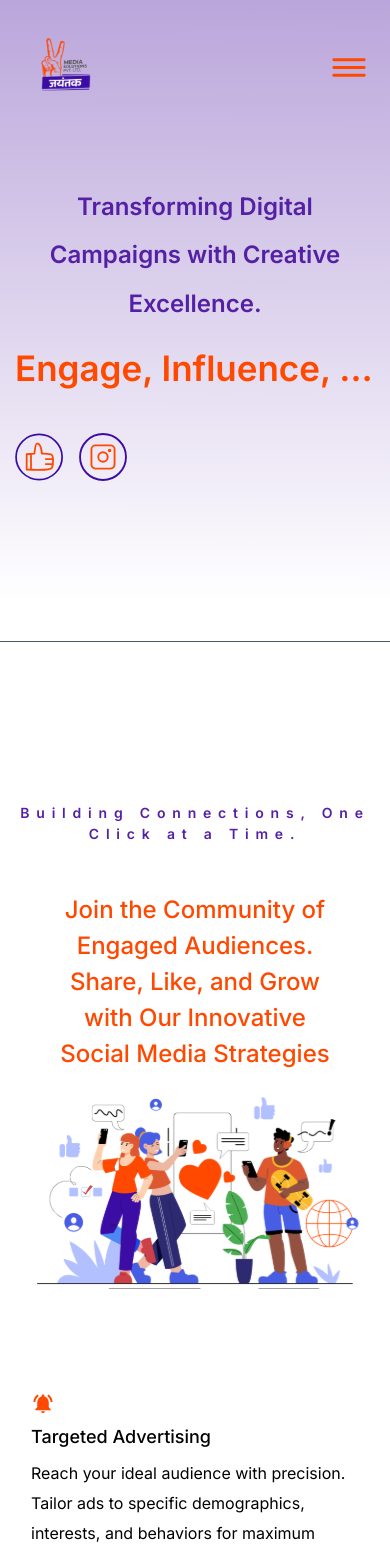
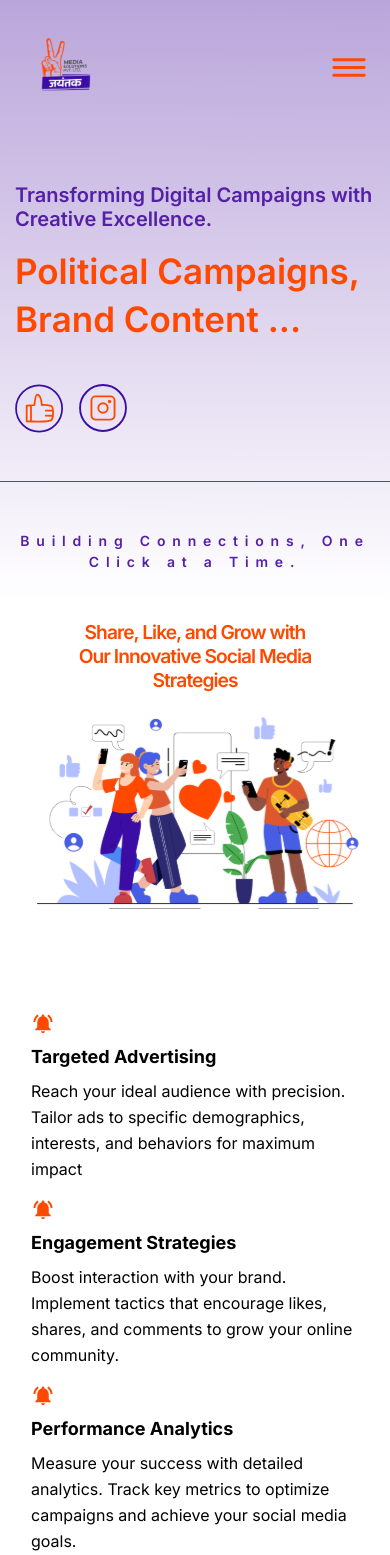
Before and after one commit to R67USD/media-landing-website, a Next.js app: page / in a window 390 px wide. Shown: the top 1555 px of the page. Built offline with nearby package versions, Linux system fonts and the light colour scheme.

Commit message:
fix: minor UI changes in home section in mobile version.

```diff
--- a/src/app/_components/HomeCarousal.tsx
+++ b/src/app/_components/HomeCarousal.tsx
@@ -11,7 +11,7 @@ import { Navigation } from "swiper/modules";
 
 const HomeCarousal = () => {
   return (
-    <div className="container max-md:hidden">
+    <div className="container max-md:hidden text-black">
       <Swiper navigation={true} modules={[Navigation]} className="mySwiper">
         <SwiperSlide>
           <div className="items-center text-center flex justify-center flex-col px-[210px]">
--- a/src/app/_components/HomeHeroSection.tsx
+++ b/src/app/_components/HomeHeroSection.tsx
@@ -4,13 +4,19 @@ import React from "react";
 const HomeHeroSection = () => {
   return (
     <div className="flex justify-between max-md:flex-col container">
-      <div className="lg:w-1/2 flex flex-col max-sm:text-center gap-4 max-md:mt-12 mt-48 ">
-        <div className="max-sm:leading-2 max-md:text-[24px] text-[40px] font-semibold text-purple-primary leading-hero">
+      <div className="lg:w-1/2 flex flex-col max-sm:text-center gap-4 max-md:mt-12 mt-32">
+        <div className="max-sm:text-left max-sm:leading-[24px] max-sm:text-[20px] text-[40px] font-semibold text-purple-primary sm:leading-hero">
           Transforming Digital Campaigns with Creative Excellence.
         </div>
-        <div className="max-sm:text-[35px] max-sm:truncate  text-[40px] font-semibold text-primary-orange leading-hero">
+        <div className="max-sm:hidden max-sm:text-[35px] max-sm:truncate  text-[40px] font-semibold text-primary-orange leading-hero">
           Engage, Influence, and Inspire with our Customized Political Campaigns
-          and Brand Content Strategies”
+          and Brand Content Strategies
+        </div>
+        <div className="sm:hidden text-left max-sm:text-[35px] truncate text-[40px] font-semibold text-primary-orange leading-hero">
+          <div className="font-semibold text-primary-orange leading-hero">
+            Political Campaigns,
+          </div>
+          <div>Brand Content ...</div>
         </div>
       </div>
       <div className="md:hidden max-md:flex max-md:gap-4 max-md:mt-10">
--- a/src/app/_components/HomeMainSection.tsx
+++ b/src/app/_components/HomeMainSection.tsx
@@ -5,12 +5,26 @@ import React from "react";
 
 const HomeMainSection = () => {
   return (
-    <div className="container flex flex-col items-center justify-center mt-28 bg-transparent">
+    <div className="container flex flex-col items-center justify-center max-sm:mt-12 mt-28 bg-transparent">
       <h4 className="text-[14px] tracking-[.425rem] text-center font-semibold text-purple-primary">
         {t("home.main.title")}
       </h4>
-      <div className="max-sm:text-[24px] text-[38px] font-[500] text-primary-orange mt-12 w-[80%] text-center">
+      <div className="max-sm:hidden max-sm:text-[24px] text-[38px] font-[500] text-primary-orange mt-12 w-[80%] text-center">
         {t("home.main.description")}
+      </div>
+      <div
+        style={{
+          fontSize: "1.2rem",
+          fontStyle: "normal",
+          fontWeight: 600,
+          lineHeight: "normal",
+          letterSpacing: "-0.06rem",
+        }}
+        className="text-[38px] font-[500] text-primary-orange mt-12 w-[80%] text-center"
+      >
+        <div className="">Share, Like, and Grow with</div>
+        <div className="">Our Innovative Social Media</div>
+        <div className="">Strategies</div>
       </div>
       <div>
         <Image
@@ -37,10 +51,10 @@ const HomeMainSection = () => {
                     height={24}
                   />
                 </div>
-                <div className="text-black text-[18px] font-[500]">
+                <div className="max-sm:font-bold text-black text-[18px] font-[500]">
                   {item.title}
                 </div>
-                <div className="text-black text-[16px] leading-[30px] max-md:text-left text-center max-md:p-0 p-4">
+                <div className="text-black text-[16px] max-sm:leading-[26px] leading-[30px] max-md:text-left text-center max-md:p-0 p-4">
                   {item.description}
                 </div>
               </div>
--- a/src/app/about-us/_components/AboutUsMainSection.tsx
+++ b/src/app/about-us/_components/AboutUsMainSection.tsx
@@ -8,15 +8,32 @@ const AboutUsMainSection: React.FC = () => {
   return (
     <div className="container w-full">
       <div className="mx-auto">
-        <div className="flex flex-col items-start justify-center my-10">
-          <h2 className="max-sm:text-[35px] text-[40px] font-bold text-primary-orange mb-4">
+        <div className="flex flex-col items-start justify-center max-sm:mt-10 my-10">
+          <h2 className="max-sm:text-[35px] text-[40px] font-bold text-primary-orange max-sm:mb-0 mb-4">
             {t("aboutUs.title")}
           </h2>
           <div className="flex flex-col justify-between md:flex-row items-center md:items-start gap-10 w-full">
-            <div className="max-w-4xl pt-12 text-lg leading-relaxed md:mt-0 ">
-              <p className="text-gray-800 max-sm:text-[20px] text-[35px] mt-24 font-semibold leading-10 tracking-tight">
-                {t("aboutUs.description")}
-              </p>
+            <div className="max-w-4xl max-sm:pt-2 pt-12 text-lg leading-relaxed md:mt-0 ">
+              <span className="max-sm:hidden">
+                <p className="text-gray-800 max-sm:mt-1 max-sm:text-[20px] text-[35px] mt-24 font-semibold leading-10 tracking-tight">
+                  {t("aboutUs.description")}
+                </p>
+              </span>
+              <span className="sm:hidden">
+                <p
+                  style={{
+                    color: "#1E1D1D",
+                    fontSize: "1.25rem",
+                    fontStyle: "normal",
+                    fontWeight: 600,
+                    lineHeight: "normal",
+                    letterSpacing: "-0.05rem",
+                  }}
+                  className="text-gray-800 max-sm:mt-1 max-sm:text-[20px] text-[35px] mt-24 font-semibold leading-10 tracking-tight"
+                >
+                  {t("aboutUs.description")}
+                </p>
+              </span>
             </div>
             <div className="">
               <Image
--- a/src/app/globals.css
+++ b/src/app/globals.css
@@ -33,3 +33,11 @@ body {
     text-wrap: balance;
   }
 }
+
+.custom-main-subtitle {
+  font-size: 1.5rem;
+  font-style: normal;
+  font-weight: 600;
+  line-height: normal;
+  letter-spacing: -0.06rem;
+}
--- a/src/app/page.tsx
+++ b/src/app/page.tsx
@@ -13,7 +13,7 @@ export default function HomePage() {
   return (
     <main>
       <HomeHeroSection />
-      <hr className="w-full border-gray-600 mt-8 mb-8 !my-40" />
+      <hr className="w-full border-gray-600 !my-12" />
       <HomeMainSection />
       <HomeCarousal />
       <div className="max-sm:block hidden">
--- a/src/app/services/_components/ServicesComponent.tsx
+++ b/src/app/services/_components/ServicesComponent.tsx
@@ -19,7 +19,7 @@ const ServicesComponent: React.FC = () => {
             </h2>
             <div className="flex flex-col justify-between md:flex-row items-center md:items-start gap-10 w-full">
               <div className="max-w-4xl max-sm:pt-2 pt-8 text-lg leading-relaxed md:mt-0 ">
-                <p className="max-sm:text-[20px] max-sm:!font-normal max-sm:leading-[30px] text-2xl font-medium leading-services tracking-tight text-text-gray">
+                <p className="max-sm:text-[20px] max-sm:!font-normal max-sm:leading-[30px] text-[25px] font-medium leading-services tracking-tight text-text-gray">
                   Empower your political narrative with precision-targeted
                   social media strategies. We leverage data-driven insights and
                   platform algorithms to reach your desired audience, drive
--- a/src/components/ContactUsForm.tsx
+++ b/src/components/ContactUsForm.tsx
@@ -55,7 +55,7 @@ const ContactForm = () => {
   };
 
   return (
-    <div className="container mx-auto pt-20">
+    <div className="container text-black mx-auto pt-20">
       <h2 className="max-sm:text-[25px] w-[90%] mx-auto max-sm:font-semibold max-lg:text-3xl text-[64.08px] text-center font-semibold text-primary-orange  leading-[75px] max-sm:mb-8 mb-16">
         Looking to Boost Your Social Media Presence? Let's Connect!
       </h2>
--- a/src/utils/translation.ts
+++ b/src/utils/translation.ts
@@ -46,6 +46,8 @@ const translation = {
       title: "Building Connections, One Click at a Time.",
       description:
         "Join the Community of Engaged Audiences. Share, Like, and Grow with Our Innovative Social Media Strategies",
+      mobile_description:
+        "Share, Like, and Grow with Our Innovative Social Media Strategies",
       info: {
         1: {
           title: "Targeted Advertising",
```
